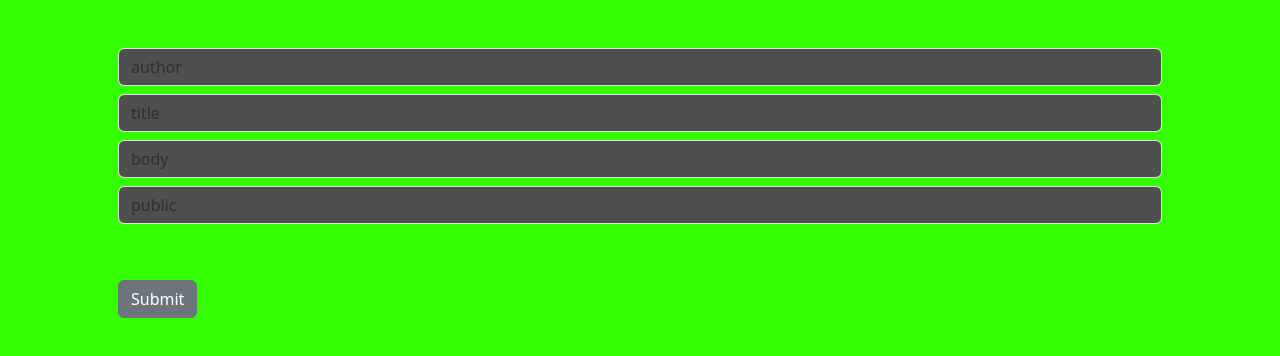
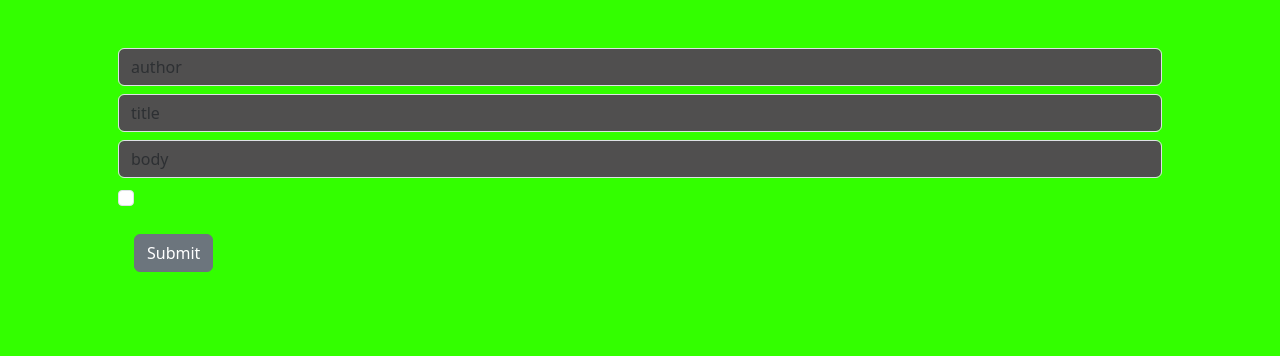
Before and after one commit to FabioMorrone/react-post-form, a React (Vite) app: page / in a window 1280 px wide. Shown: the top 356 px of the page. Built offline with nearby package versions, Linux system fonts and the light colour scheme.

Commit message:
update post state management and handle input changes in App component

```diff
--- a/src/App.jsx
+++ b/src/App.jsx
@@ -1,16 +1,26 @@
 import { useState } from 'react'
 
-
+const api_endpoint = 'https://67c5b4f3351c081993fb1ab6.mockapi.io/api/posts'
 
 function App() {
   const [post, setPost] = useState({
     author: '',
     title: '',
     body: '',
-    public: '',
+    public: true,
   })
 
+  function handleClick(e) {
+    const value =
+      e.target.type === "checkbox" ?
+        e.target.checked : e.target.value;
+    setPost((post) => ({
+      ...post,
+      [e.target.name]: value,
 
+    }));
+    console.log(post);
+  }
 
 
   return (
@@ -21,30 +31,38 @@ function App() {
           <input
             type="text"
             name="author"
-            class="form-control mb-2"
+            className="form-control mb-2"
             placeholder="author"
+            value={post.author}
+            onChange={handleClick}
 
           />
           <input
             type="text"
             name="title"
-            class="form-control mb-2"
+            className="form-control mb-2"
             placeholder="title"
+            value={post.title}
+            onChange={handleClick}
 
           />
           <input
             type="text"
             name="body"
-            class="form-control mb-2"
+            className="form-control mb-2"
             placeholder="body"
+            value={post.body}
+            onChange={handleClick}
 
           />
+
           <input
-            type="text"
+            type="checkbox"
+            className="form-check-input"
+            id="public"
             name="public"
-            class="form-control mb-2"
-            placeholder="public"
-
+            value={post.public}
+            onChange={handleClick}
           />
           <button type="submit" className="btn btn-secondary mt-5">Submit</button>
         </form>
```
